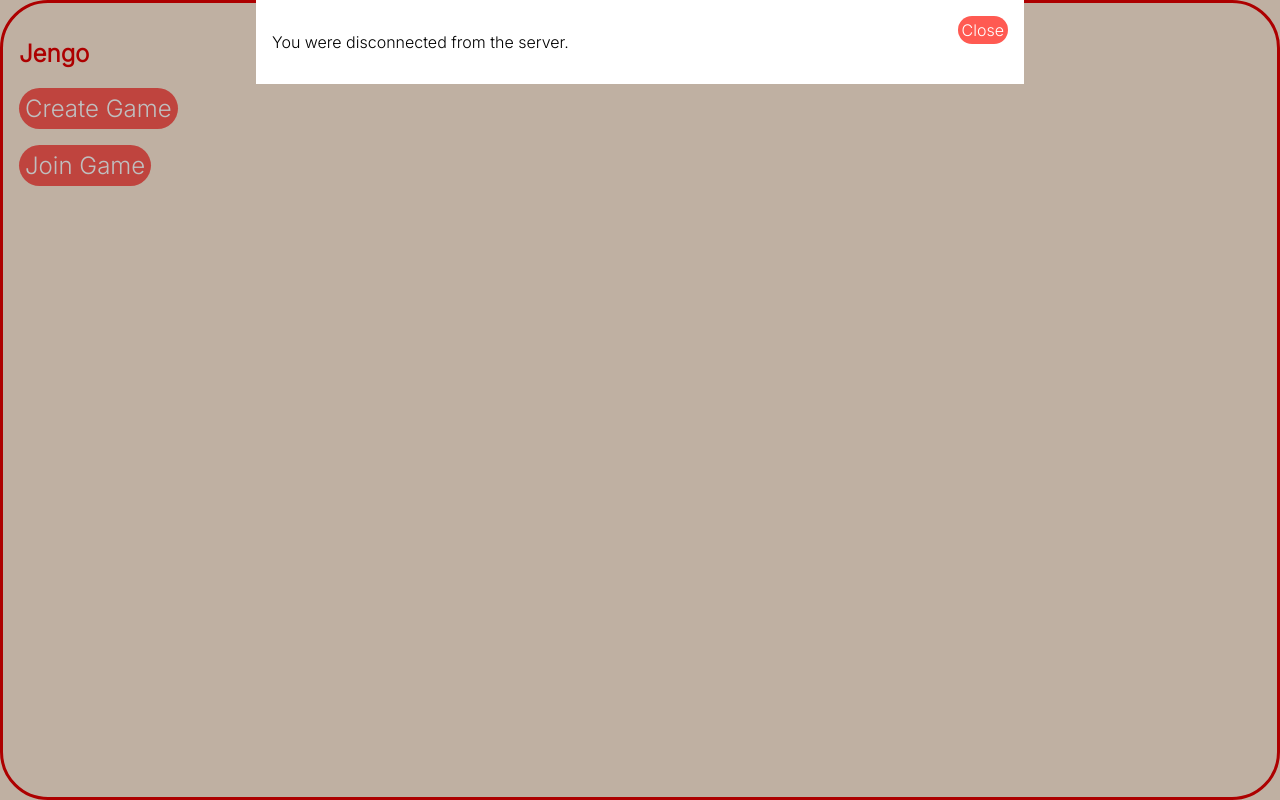
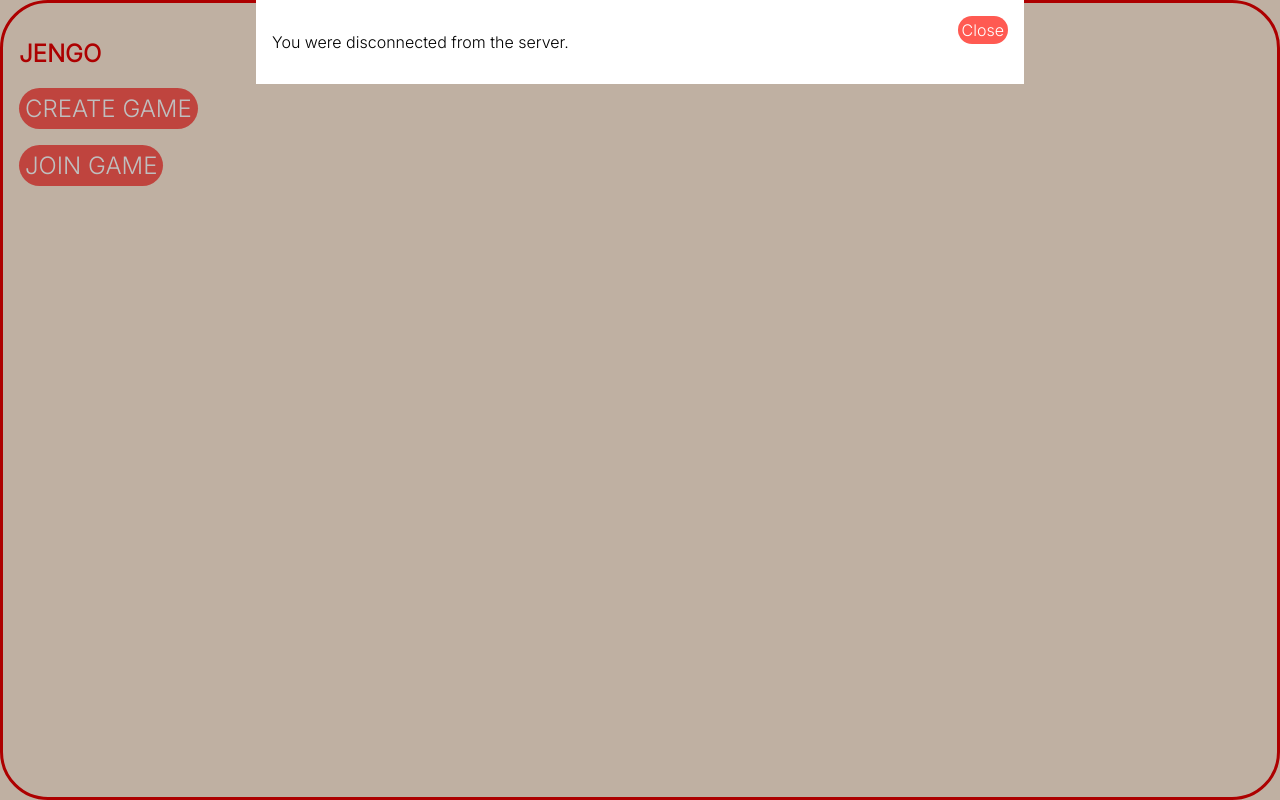
Before and after one commit to martendo/jengo, a website: page docs/index.html in a window 1280 px wide. Drawn offline with Linux system fonts and the light colour scheme.

Commit message:
Update index.html

```diff
--- a/docs/index.html
+++ b/docs/index.html
@@ -11,9 +11,9 @@
 	</head>
 	<body>
 		<section id="home">
-			<h1 style = "color:#E60000;">Jengo</h1>
-			<p><button id="create-game-btn">Create Game</button></p>
-			<p><button id="join-game-btn">Join Game</button></p>
+			<h1 style = "color:#E60000;"><b>JENGO</b></h1>
+			<p><button id="create-game-btn">CREATE GAME</button></p>
+			<p><button id="join-game-btn">JOIN GAME</button></p>
 		</section>
 
 		<section id="join-game">
```
